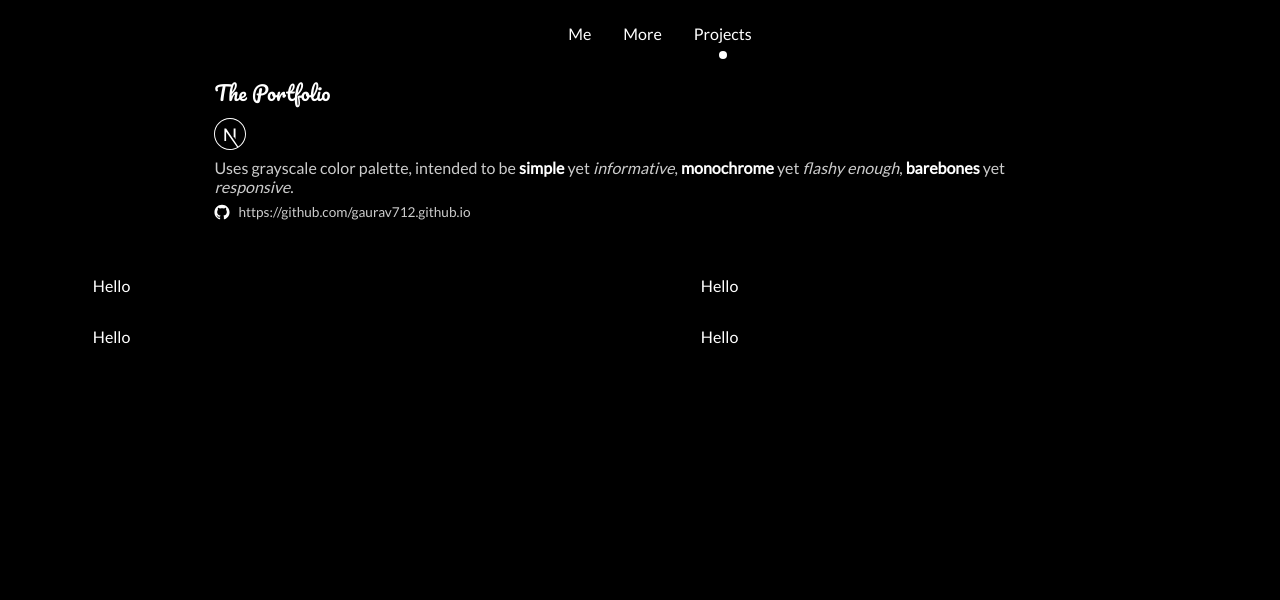
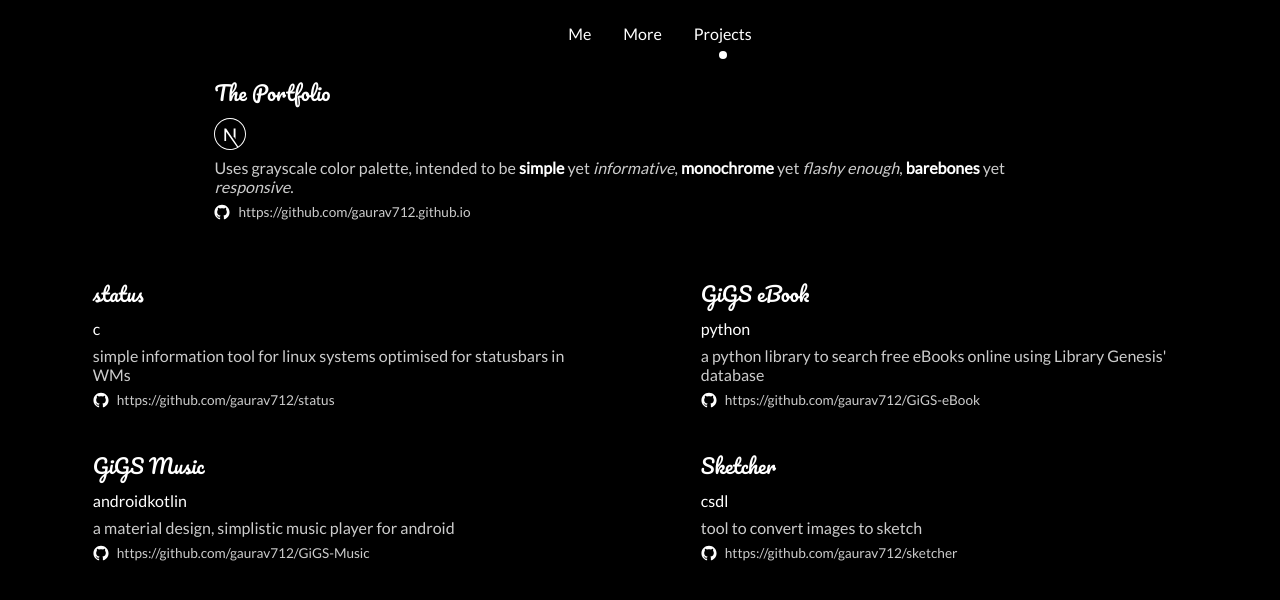
Before and after one commit to gaurav712/gaurav712.github.io, a Next.js app: page /projects in a window 1280 px wide. Shown: the top 600 px of the page. Built offline with nearby package versions, Linux system fonts and the light colour scheme.

Commit message:
add projects to the list

```diff
--- /dev/null
+++ b/data/index.ts
@@ -0,0 +1,28 @@
+export const projects = [
+  {
+    name: "status",
+    techUsed: ["c"],
+    description:
+      "simple information tool for linux systems optimised for statusbars in WMs",
+    sourceUrl: "https://github.com/gaurav712/status",
+  },
+  {
+    name: "GiGS eBook",
+    techUsed: ["python"],
+    description:
+      "a python library to search free eBooks online using Library Genesis' database",
+    sourceUrl: "https://github.com/gaurav712/GiGS-eBook",
+  },
+  {
+    name: "GiGS Music",
+    techUsed: ["android", "kotlin"],
+    description: "a material design, simplistic music player for android",
+    sourceUrl: "https://github.com/gaurav712/GiGS-Music",
+  },
+  {
+    name: "Sketcher",
+    techUsed: ["c", "sdl"],
+    description: "tool to convert images to sketch",
+    sourceUrl: "https://github.com/gaurav712/sketcher",
+  },
+];
--- a/pages/projects/index.tsx
+++ b/pages/projects/index.tsx
@@ -1,6 +1,7 @@
 import Head from "next/head";
 import { useRef } from "react";
 import NavBar from "../../components/NavBar";
+import { projects } from "../../data";
 import styles from "./styles.module.css";
 
 const Projects = () => {
@@ -39,10 +40,33 @@ const Projects = () => {
             </div>
           </div>
           <div className={styles.projectsList}>
-            <div className={styles.projectInfoContainer}>Hello</div>
-            <div className={styles.projectInfoContainer}>Hello</div>
-            <div className={styles.projectInfoContainer}>Hello</div>
-            <div className={styles.projectInfoContainer}>Hello</div>
+            {projects.map((item, index) => (
+              <div key={`${index}`} className={styles.projectInfoContainer}>
+                <div className={styles.projectTitle}>{item.name}</div>
+                <div className={styles.additionalInfo}>
+                  <div className={styles.techUsedInfo}>
+                    {item.techUsed.map((tech, index) => (
+                      <span key={`${index}`}>{tech}</span>
+                    ))}
+                  </div>
+                  <div
+                    className={styles.additionalInfoText}
+                    dangerouslySetInnerHTML={{ __html: item.description }}
+                  />
+                </div>
+                <div className={styles.techUsedInfo}>
+                  <img src="/github.svg" className={styles.githubLogo} />
+                  <a
+                    target={"_blank"}
+                    rel="noreferrer"
+                    className={styles.sourceUrl}
+                    href={item.sourceUrl}
+                  >
+                    {item.sourceUrl}
+                  </a>
+                </div>
+              </div>
+            ))}
           </div>
         </div>
       </div>
```
